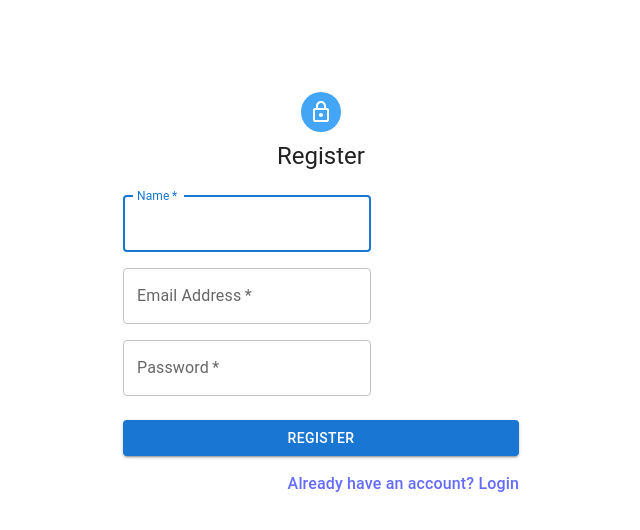
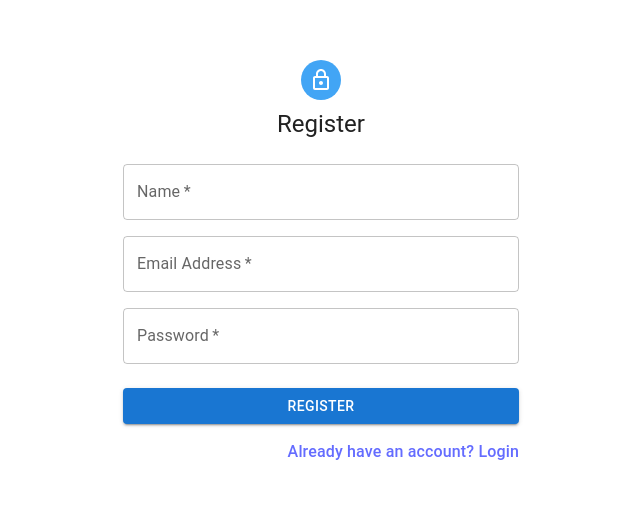
Before and after one commit to AldenKim/MusicRatingApplication, a React (Vite) app: page /register in a window 1280 px wide. Shown: the part 190-720 px from the top of the page, without its empty margins (319-959 px from the left). Built offline with nearby package versions, Linux system fonts and the light colour scheme.

Commit message:
Fix up register page

```diff
--- a/src/components/authorization/Register.tsx
+++ b/src/components/authorization/Register.tsx
@@ -17,15 +17,24 @@ const Register = () => {
   const [email, setEmail] = useState("");
   const [password, setPassword] = useState("");
 
-  const handleRegister = async () => {};
+  const handleRegister = async (e: React.FormEvent<HTMLFormElement>) => {
+    e.preventDefault();
+
+    if (!name || !email || !password) {
+      alert("Please fill out all fields.");
+      return;
+    }
+
+    console.log("Registering:", { name, email, password });
+  };
 
   return (
-    <>
     <Container maxWidth="xs">
       <CssBaseline />
+
       <Box
         sx={{
-            mt: 20,
+          mt: 12,
           display: "flex",
           flexDirection: "column",
           alignItems: "center",
@@ -34,23 +43,23 @@ const Register = () => {
         <Avatar sx={{ m: 1, bgcolor: "primary.light" }}>
           <LockOutlined />
         </Avatar>
-          <Typography variant="h5">Register</Typography>
-          <Box sx={{ mt: 3 }}>
+
+        <Typography component="h1" variant="h5">
+          Register
+        </Typography>
+
+        <Box component="form" onSubmit={handleRegister} sx={{ mt: 3 }}>
           <Grid container spacing={2}>
-              <Grid item xs={12}>
             <TextField
               name="name"
               required
               fullWidth
               id="name"
               label="Name"
-                  autoFocus
               value={name}
               onChange={(e) => setName(e.target.value)}
             />
-              </Grid>
 
-              <Grid item xs={12}>
             <TextField
               required
               fullWidth
@@ -60,8 +69,7 @@ const Register = () => {
               value={email}
               onChange={(e) => setEmail(e.target.value)}
             />
-              </Grid>
-              <Grid item xs={12}>
+
             <TextField
               required
               fullWidth
@@ -73,24 +81,26 @@ const Register = () => {
               onChange={(e) => setPassword(e.target.value)}
             />
           </Grid>
-            </Grid>
+
           <Button
+            type="submit"
             fullWidth
             variant="contained"
             sx={{ mt: 3, mb: 2 }}
-              onClick={handleRegister}
           >
             Register
           </Button>
+
           <Grid container justifyContent="flex-end">
-              <Grid item>
-                <Link to="/login">Already have an account? Login</Link>
+            <Grid>
+              <Link to="/login" style={{ textDecoration: "none" }}>
+                Already have an account? Login
+              </Link>
             </Grid>
           </Grid>
         </Box>
       </Box>
     </Container>
-    </>
   );
 };
 
```
Lines whose indentation alone changed are shown as unchanged.
